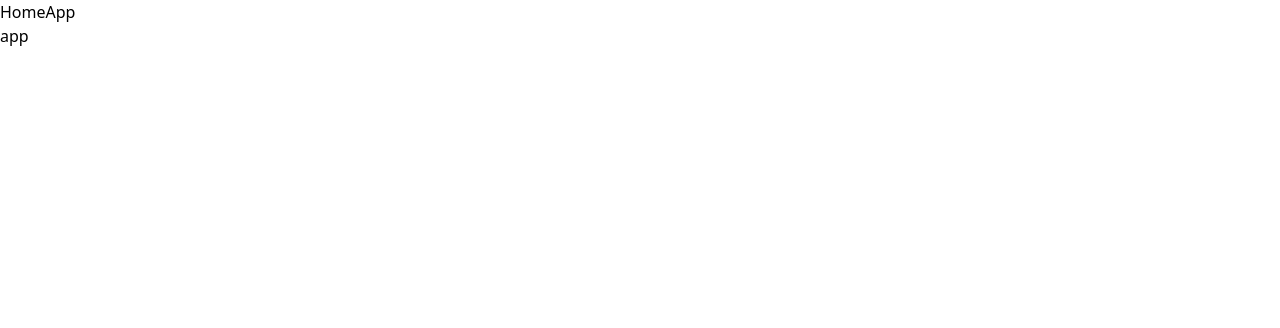
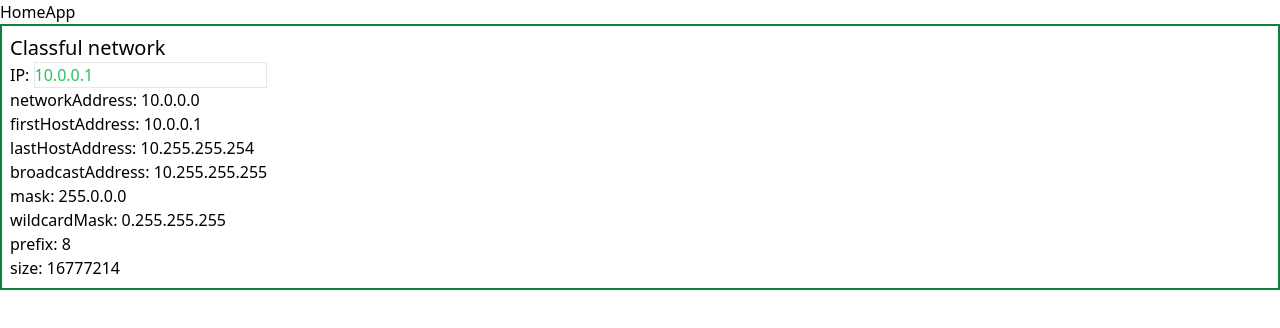
Before and after one commit to eazyip/ez-ip-app, a Vue app: page /app in a window 1280 px wide. Shown: the top 328 px of the page. Built offline with nearby package versions, Linux system fonts and the light colour scheme.

Commit message:
NetworkIpv4Classful calculator component

```diff
--- /dev/null
+++ b/src/components/NetworkIpv4Classful.vue
@@ -0,0 +1,55 @@
+<template>
+    <div class="p-2 border-green-700 border-2">
+        <h1 class="text-xl">Classful network</h1>
+
+        <label for="inputName">IP: </label>
+
+        <input
+            id="inputName"
+            v-model="inputIp"
+            :class="network.network == null && inputIp ? 'text-red-500' : 'text-green-500'"
+            class="border"
+        />
+
+        <div v-if="network.network">
+            <div>networkAddress: {{ network.network.networkAddress.decimalValue.value }}</div>
+            <div>firstHostAddress: {{ network.network.firstHostAddress.decimalValue.value }}</div>
+            <div>lastHostAddress: {{ network.network.lastHostAddress.decimalValue.value }}</div>
+            <div>broadcastAddress: {{ network.network.broadcastAddress.decimalValue.value }}</div>
+            <div>mask: {{ network.network.mask.decimalValue.value }}</div>
+            <div>wildcardMask: {{ network.network.wildcardMask.decimalValue.value }}</div>
+            <div>prefix: {{ network.network.prefix.value }}</div>
+            <div>size: {{ network.network.prefix.size }}</div>
+        </div>
+    </div>
+</template>
+
+<script setup lang="ts">
+import { watch, ref, reactive, onMounted } from 'vue'
+import NetworkIpv4Classful from '@/libs/Ipv4/Networks/NetworkIpv4Classful'
+import AddressIpv4 from '@/libs/Ipv4/Addresses/AddressIpv4'
+import DecimalFormatIpv4 from '@/libs/Ipv4/Formats/DecimalFormatIpv4'
+import BinaryFormatIpv4 from '@/libs/Ipv4/Formats/BinaryFormatIpv4'
+
+interface Network {
+    network: NetworkIpv4Classful | null
+}
+
+const inputIp = ref('10.0.0.1')
+const network: Network = reactive({ network: null })
+
+const updateClassfulNetwork = (newValue: string): any => {
+    if (DecimalFormatIpv4.isValid(newValue) || BinaryFormatIpv4.isValid(newValue)) {
+        const address = new AddressIpv4(newValue)
+        network.network = new NetworkIpv4Classful(address)
+    } else {
+        network.network = null
+    }
+}
+
+onMounted(() => {
+    updateClassfulNetwork(inputIp.value)
+})
+
+watch(inputIp, updateClassfulNetwork)
+</script>
--- a/src/views/AppView.vue
+++ b/src/views/AppView.vue
@@ -1,3 +1,7 @@
-<template>app</template>
+<template>
+    <NetworkIpv4Classful />
+</template>
 
-<style></style>
+<script setup lang="ts">
+import NetworkIpv4Classful from '@/components/NetworkIpv4Classful.vue'
+</script>
```
